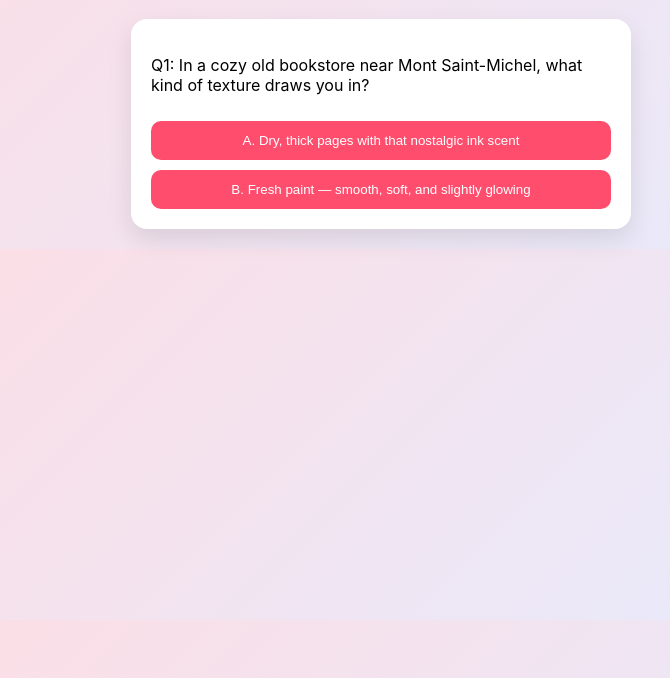
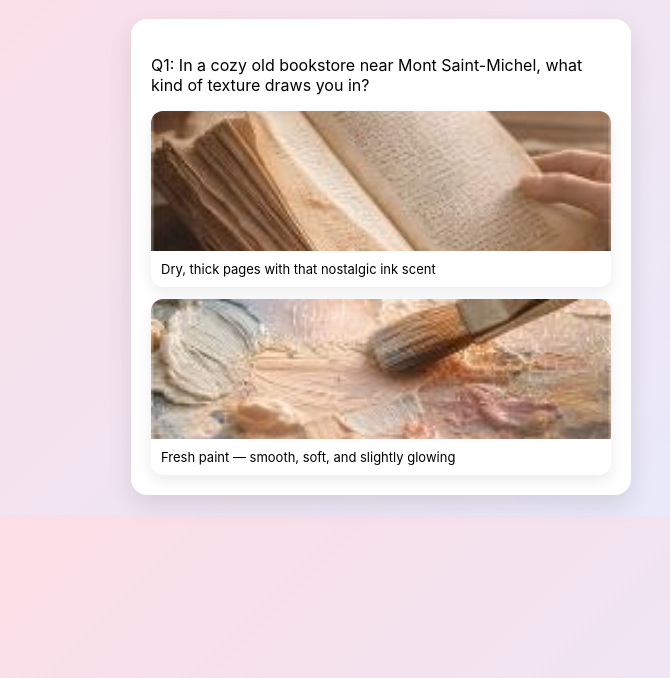
Before and after one commit to FayeXu-Play/lipstick-quiz-v3, a plain HTML site: page index.html in a window 1280 px wide. Shown: the part 122-800 px from the top of the page, without its empty margins (259-929 px from the left). Drawn offline with Linux system fonts and the light colour scheme.

Commit message:
Update index.html

```diff
--- a/index.html
+++ b/index.html
@@ -29,25 +29,51 @@ h1 {
   box-shadow:0 10px 25px rgba(0,0,0,0.1);
 }
 
-button {
+/* ⭐ 图片网格（关键） */
+.option-grid {
+  display: grid;
+  gap: 12px;
+  margin-top: 15px;
+}
+
+.option {
+  border-radius:12px;
+  overflow:hidden;
+  cursor:pointer;
+  border:none;
+  padding:0;
+  background:#fff;
+  box-shadow:0 6px 15px rgba(0,0,0,0.08);
+  transition:0.2s;
+}
+
+.option:hover {
+  transform:scale(1.02);
+}
+
+/* ⭐ 图片统一大小 */
+.option img {
+  width:100%;
+  height:140px;
+  object-fit:cover;
+  display:block;
+}
+
+.option-text {
+  padding:10px;
+  font-size:13px;
+}
+
+/* 按钮 */
+.btn {
   width:100%;
   padding:12px;
-  margin-top:10px;
+  margin-top:15px;
   border:none;
   border-radius:10px;
   background:#ff4d6d;
   color:#fff;
   cursor:pointer;
-}
-
-button:active {
-  opacity:0.8;
-}
-
-img {
-  width:100%;
-  border-radius:12px;
-  margin-bottom:15px;
 }
 
 .small {
@@ -68,29 +94,29 @@ img {
 
 <script>
 
-// ===== 问题 =====
+// ===== 问题（带图片）=====
 const questions = [
   {
     q:"Q1: In a cozy old bookstore near Mont Saint-Michel, what kind of texture draws you in?",
     o:[
-      ["A","A. Dry, thick pages with that nostalgic ink scent"],
-      ["B","B. Fresh paint — smooth, soft, and slightly glowing"]
+      ["A","Dry, thick pages with that nostalgic ink scent","img/book.jpg"],
+      ["B","Fresh paint — smooth, soft, and slightly glowing","img/paint.jpg"]
     ]
   },
   {
     q:"Q2: What’s your perfect Paris afternoon?",
     o:[
-      ["A","A. Watching an avant-garde exhibition at the Pompidou, quietly observing"],
-      ["B","B. Sitting in a green chair at the Tuileries, soaking up the sun and watching pigeons glide by"],
-      ["C","C. Wandering through vintage shops in Le Marais, hunting for a one-of-a-kind piece"]
+      ["A","Watching an avant-garde exhibition","img/exhibition.jpg"],
+      ["B","Sitting in the Tuileries garden","img/park.jpg"],
+      ["C","Vintage shopping in Le Marais","img/vintage.jpg"]
     ]
   },
   {
-    q:"Q3：For an upcoming presentation, what vibe do you want to give off?",
+    q:"Q3: For an upcoming presentation, what vibe do you want to give off?",
     o:[
-      ["A","A. Sharp, structured, and completely on point"],
-      ["B","B. Warm, natural, and easy to connect with"],
-      ["C","C. Confident, radiant, and impossible to ignore"]
+      ["A","Sharp and professional","img/pre.jpg"],
+      ["B","Warm and friendly","img/soft.jpg"],
+      ["C","Confident and radiant","img/shine.jpg"]
     ]
   }
 ];
@@ -119,14 +145,14 @@ const map = {
 
 // ===== 描述 =====
 const desc = {
-"931 Bare Apricot":"Like a quiet café tucked away on the Left Bank, you carry a soft warmth that lingers. Understated yet thoughtful, your presence feels like a gentle conversation that stays with people long after it ends.",
-"937 Heartbeat Rose":"Like a rose blooming in winter, you’re cool, composed, and quietly striking. There’s a distance to your elegance — the kind that makes people look twice, drawn in without quite knowing why.",
-"703 Velvet Cinnamon":"Like sunlight spilling across a wooden floor, you embody effortless comfort. Nothing feels forced — your charm lives in the ease, the calm, the beauty of simply being.",
-"721 Radiant Guava":"Like the golden hour in Paris, you glow with a natural spotlight. Vibrant and alive, you turn ordinary moments into scenes worth remembering.",
-"712 Fortune Koi":"Like the first light of morning, you bring energy wherever you go. Bright, hopeful, and a little bit magical — being around you feels like good things are about to happen."
+"931 Bare Apricot":"Like a quiet café tucked away on the Left Bank, you carry a soft warmth that lingers.",
+"937 Heartbeat Rose":"Like a rose blooming in winter, you’re cool, composed, and quietly striking.",
+"703 Velvet Cinnamon":"Like sunlight spilling across a wooden floor, you embody effortless comfort.",
+"721 Radiant Guava":"Like the golden hour in Paris, you glow with a natural spotlight.",
+"712 Fortune Koi":"Like the first light of morning, you bring energy wherever you go."
 };
 
-// ===== 图片 =====
+// ===== 结果图片 =====
 const img = {
 "703 Velvet Cinnamon":"img/703.jpg",
 "712 Fortune Koi":"img/712.jpg",
@@ -141,19 +167,26 @@ let ans = "";
 // ===== 渲染问题 =====
 function render(){
   let d = questions[i];
-  let h = `<div class="card"><p>${d.q}</p>`;
+
+  let h = `<div class="card"><p>${d.q}</p><div class="option-grid">`;
 
   d.o.forEach(x=>{
-    h += `<button onclick="clickA('${x[0]}')">${x[1]}</button>`;
+    h += `
+      <div class="option" onclick="clickA('${x[0]}')">
+        <img src="${x[2]}">
+        <div class="option-text">${x[1]}</div>
+      </div>
+    `;
   });
 
-  h += "</div>";
+  h += "</div></div>";
+
   document.getElementById("quiz").innerHTML = h;
 }
 
 // ===== 点击 =====
 function clickA(k){
-  if(i>=questions.length) return; // 防重复点击
+  if(i>=questions.length) return;
 
   ans += k;
   i++;
@@ -170,7 +203,7 @@ function show(){
   let r = map[ans];
 
   if(!r){
-    alert("出错了");
+    alert("Error");
     location.reload();
     return;
   }
@@ -186,7 +219,7 @@ function show(){
 
       <p class="small">I got "${r}" 💄</p>
 
-      <button onclick="location.reload()">Try again</button>
+      <button class="btn" onclick="location.reload()">Try again</button>
     </div>
   `;
 }
```
